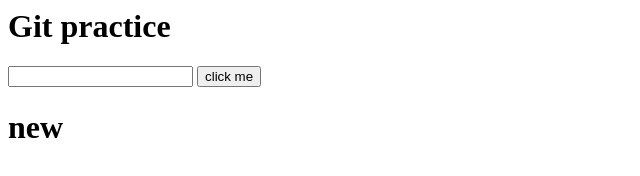
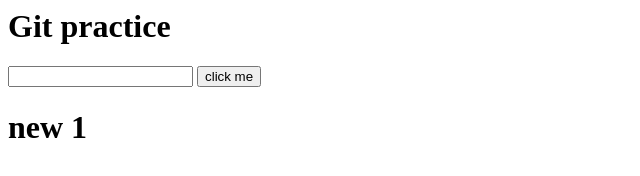
Before and after one commit to yashk1357/Practice, a plain HTML site: page index.html in a window 1280 px wide. Shown: the full height of the page, 0-640 px from the left. Drawn offline with Linux system fonts and the light colour scheme.

Commit message:
made some changes

```diff
--- a/index.html
+++ b/index.html
@@ -11,7 +11,7 @@
     <button id="btn" onclick="change()">
         click me
     </button>
-    <h1>new</h1>
+    <h1>new 1</h1>
 
     <div id="txt"></div>
 
```
